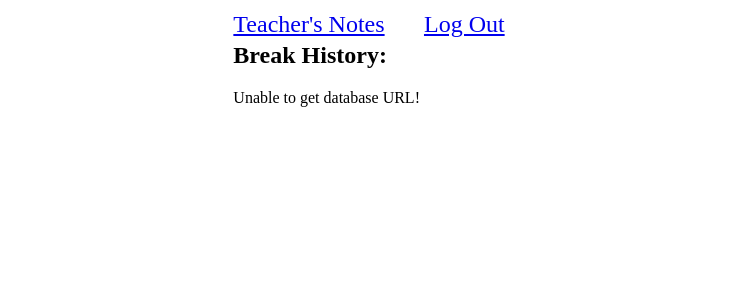
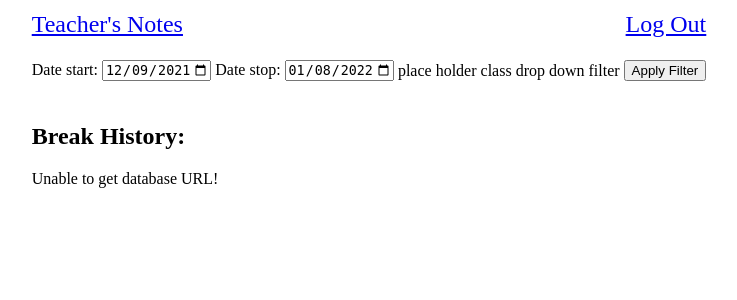
Before and after one commit to ghyousu/shaopass, a PHP site: page / in a window 1280 px wide. Shown: the top 300 px of the page, without its empty margins (271-1008 px from the left). Run offline with PHP 8.4, Linux system fonts and the light colour scheme; the visitor is signed in with stand-in values (Sample User, id 1); some libraries are stand-ins or nearby versions.

Commit message:
added todo

```diff
--- a/common.php
+++ b/common.php
@@ -29,6 +29,9 @@ function getBreakIdSessionKey($student_id) { return "break_id_" . $student_id; }
 function getDefaultNumberDaysToDisplay() { return 30; }
 function getNotesStartDateSessionKey() { return 'notes_date_start'; }
 function getNotesStopDateSessionKey() { return 'notes_date_stop'; }
+
+function getBreakStartDateSessionKey() { return 'break_date_start'; }
+function getBreakStopDateSessionKey() { return 'break_date_stop'; }
 
 // return a working connection, caller is responsible to close
 // connection when done
@@ -352,7 +355,16 @@ function displayBreakHistory($class)
    $HISTORY_QUERY = "SELECT $COLUMNS FROM " . getBreaksTableName() . " b, " .
                     getStudentTableName() . " s WHERE " . " b.student_id = s.student_id ";
 
-   if (false == $is_teacher_account)
+   if ($is_teacher_account)
+   {
+      $start_date_str = $_SESSION[getBreakStartDateSessionKey()];
+      $stop_date_str  = $_SESSION[getBreakStopDateSessionKey()];
+
+      $HISTORY_QUERY = $HISTORY_QUERY .
+         " AND DATE(b.time_out AT TIME ZONE '$tz')::date >= '$start_date_str' " .
+         " AND DATE(b.time_out AT TIME ZONE '$tz')::date <= '$stop_date_str' ";
+   }
+   else
    {
       // class filter
       $HISTORY_QUERY = $HISTORY_QUERY . " AND s.class = '" . $_SESSION['class_id'] . "' ";
--- a/index.php
+++ b/index.php
@@ -9,9 +9,30 @@
 
          session_start();
 
+         function getBreakStartDateFilterHtmlId() { return 'break_date_range_start'; }
+         function getBreakStopDateFilterHtmlId()  { return 'break_date_range_stop'; }
+
+         function getBreakStartDateFilterHtmlName() { return getBreakStartDateFilterHtmlId(); }
+         function getBreakStopDateFilterHtmlName()  { return getBreakStopDateFilterHtmlId(); }
+
          if (!isset($_SESSION['LOGGED_IN']))
          {
             header("location: /login.php");
+         }
+
+         // create default date strings for the session. will be over-written by filtering
+         if (!isset($_SESSION[getBreakStartDateSessionKey()]) ||
+             !isset($_SESSION[getBreakStopDateSessionKey()]))
+         {
+            $stop_date_str  = date("Y-m-d");
+            $num_days_ago_str = '-' . getDefaultNumberDaysToDisplay() . ' days';
+            $start_date_str = date('Y-m-d', strtotime($stop_date_str . $num_days_ago_str));
+
+            $_SESSION[getBreakStartDateSessionKey()] = $start_date_str;
+            $_SESSION[getBreakStopDateSessionKey()]  = $stop_date_str;
+
+            printDebug("auto-gen start date: " . $_SESSION[getBreakStartDateSessionKey()] );
+            printDebug("auto-gen stop date:  " . $_SESSION[getBreakStopDateSessionKey()] );
          }
 
          if ($_SERVER['REQUEST_METHOD'] === 'POST')
@@ -26,11 +47,22 @@
             //       ["submit"]=> string(6) "Check In"
             //    }
 
-            if ($_SESSION['user_role'] == 'teacher' &&
-                isset($_POST['break_checkbox']) )
+            if ($_SESSION['user_role'] == 'teacher')
             {
-               $break_id_list = $_POST['break_checkbox'];
-               deleteBreaks($break_id_list);
+               if (isset($_POST['break_checkbox']) )
+               {
+                  $break_id_list = $_POST['break_checkbox'];
+                  deleteBreaks($break_id_list);
+               }
+               else if (isset($_POST['apply_filter']))
+               {
+                  // array(3) { ["break_date_range_start"]=> string(10) "2021-12-09" ["break_date_range_stop"]=> string(10) "2022-01-08" ["apply_filter"]=> string(12) "Apply Filter" }
+                  $_SESSION[getBreakStartDateSessionKey()] = $_POST[getBreakStartDateFilterHtmlName()];
+                  $_SESSION[getBreakStopDateSessionKey()]  = $_POST[getBreakStopDateFilterHtmlName()];
+
+                  printDebug("filtered start date: " . $_SESSION[getBreakStartDateSessionKey()] );
+                  printDebug("filtered stop date:  " . $_SESSION[getBreakStopDateSessionKey()] );
+               }
             }
             else
             {
@@ -57,6 +89,56 @@
      ?>
 
      <script type="text/javascript">
+      // this function returns string 'NA' if key is not found in session store
+      function getStartDateFromSession()
+      {
+         var value =
+            <?php
+               if (isset($_SESSION[getBreakStartDateSessionKey()]))
+               {
+                  echo "'" . $_SESSION[getBreakStartDateSessionKey()] . "';";
+               }
+               else
+               {
+                  echo "'NA';";
+               }
+            ?>
+
+         return value;
+      }
+
+      function getStopDateFromSession()
+      {
+         var value =
+            <?php
+               if (isset($_SESSION[getBreakStopDateSessionKey()]))
+               {
+                  echo "'" . $_SESSION[getBreakStopDateSessionKey()] . "';";
+               }
+               else
+               {
+                  echo "'NA';";
+               }
+            ?>
+
+         return value;
+      }
+
+      function updateDates()
+      {
+         debugger;
+         var start_date_id = "<?php echo getBreakStartDateFilterHtmlId(); ?>"
+         var start_date_elem = document.getElementById(start_date_id);
+         var stop_date_id = "<?php echo getBreakStopDateFilterHtmlId(); ?>"
+         var stop_date_elem = document.getElementById(stop_date_id);
+
+         var stored_start_date_str = getStartDateFromSession();
+         var stored_stop_date_str  = getStopDateFromSession();
+
+         start_date_elem.value = stored_start_date_str;
+         stop_date_elem.value  = stored_stop_date_str;
+      }
+
       function updateStudentNameColor()
       {
          var html_elem_id = "<?php echo getHiddenFieldId(); ?>"
@@ -108,6 +190,13 @@
 
       function on_page_loaded()
       {
+         var user_role = <?php echo "'" . $_SESSION['user_role'] . "'";?>;
+
+         if (user_role == 'teacher')
+         {
+            updateDates();
+         }
+
          updateStudentNameColor();
 
          disableTakenPassTypes();
@@ -262,30 +351,68 @@
      <div align="center">
      <table border=0>
      <tr>
+<?php if ($_SESSION['user_role'] == 'student') : ?>
       <td>
-<!-- student's page only start -->
-<?php if ($_SESSION['user_role'] == 'student') : ?>
          <h1 style='text-align: center'>
             <?php
                 echo "Class " . $_SESSION['class_id'];
             ?>
          </h1>
+      </td>
+
+      <td align="right">
 <?php else : ?>
+      <td colspan='2'>
         <a href="/notes.php" style="font-size: 1.5em">
            Teacher's Notes
         </a>
-<?php endif; ?>
       </td>
 
-      <td align="right">
+      <td colspan='2' align="right">
+<?php endif; ?>
            <a href="/logout.php" style="font-size: 1.5em">
               Log Out
            </a>
       </td>
      </tr>
 
+<?php if ($_SESSION['user_role'] == 'teacher') : ?>
      <tr>
-<!-- student's page only start -->
+        <form action='/index.php' method='POST'>
+           <td>
+              <br/>
+              <label for="start">Date start:</label>
+              <input type="date" value="2022-01-30"
+                 name="<?php echo getBreakStartDateFilterHtmlId(); ?>"
+                 id="<?php echo getBreakStartDateFilterHtmlId(); ?>"
+                 min="2021-12-01"
+                 max="2050-12-31" />
+           </td>
+
+           <td>
+              <br/>
+              <label for="stop">Date stop:</label>
+              <input type="date" value="2023-01-30"
+                 name="<?php echo getBreakStopDateFilterHtmlId(); ?>"
+                 id="<?php echo getBreakStopDateFilterHtmlId(); ?>"
+                 min="2021-12-01"
+                 max="2050-12-31" />
+           </td>
+
+           <td>
+             <br/>
+             place holder class drop down filter
+           </td>
+
+           <td>
+               <br/>
+               <input type="submit" name="apply_filter" Value="Apply Filter"/>
+           </td>
+        </form>
+     </tr>
+<?php endif; ?>
+
+     <tr>
 <?php if ($_SESSION['user_role'] == 'student') : ?>
      <td rowspan="2">
         <form action='/index.php' method='POST' enctype='multipart/form-data'>
@@ -312,7 +439,12 @@
      </td>
 <?php endif; ?>
 
+<?php if ($_SESSION['user_role'] == 'student') : ?>
      <td style="vertical-align: baseline">
+<?php else : ?>
+     <td colspan='4' style="vertical-align: baseline">
+     <br/>
+<?php endif; ?>
         <h2>Break History: </h2>
         <?php
            displayBreakHistory($_SESSION['class_id']);
@@ -335,7 +467,7 @@
 <?php endif; ?>
 
      </tr>
-     <table>
+     </table>
      </div>
 
   </body>
```
Also changed, not shown: notes.php (+7 -2 lines), 1 other file.
